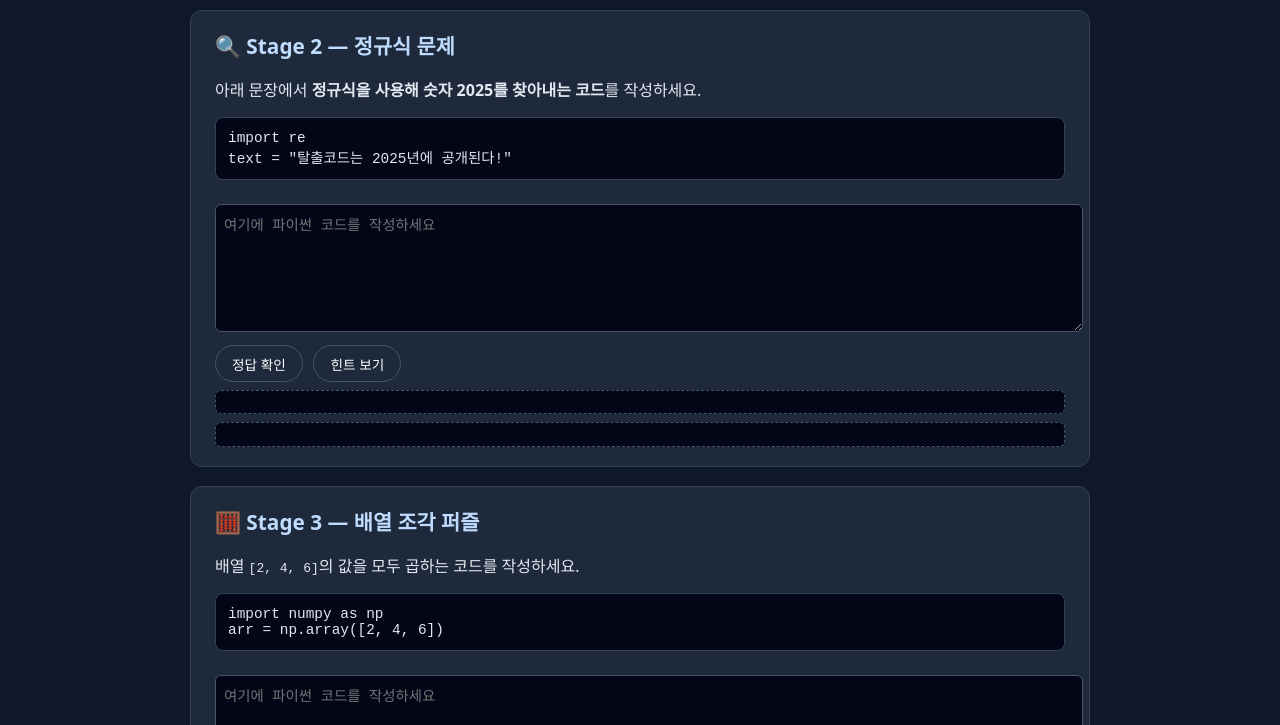
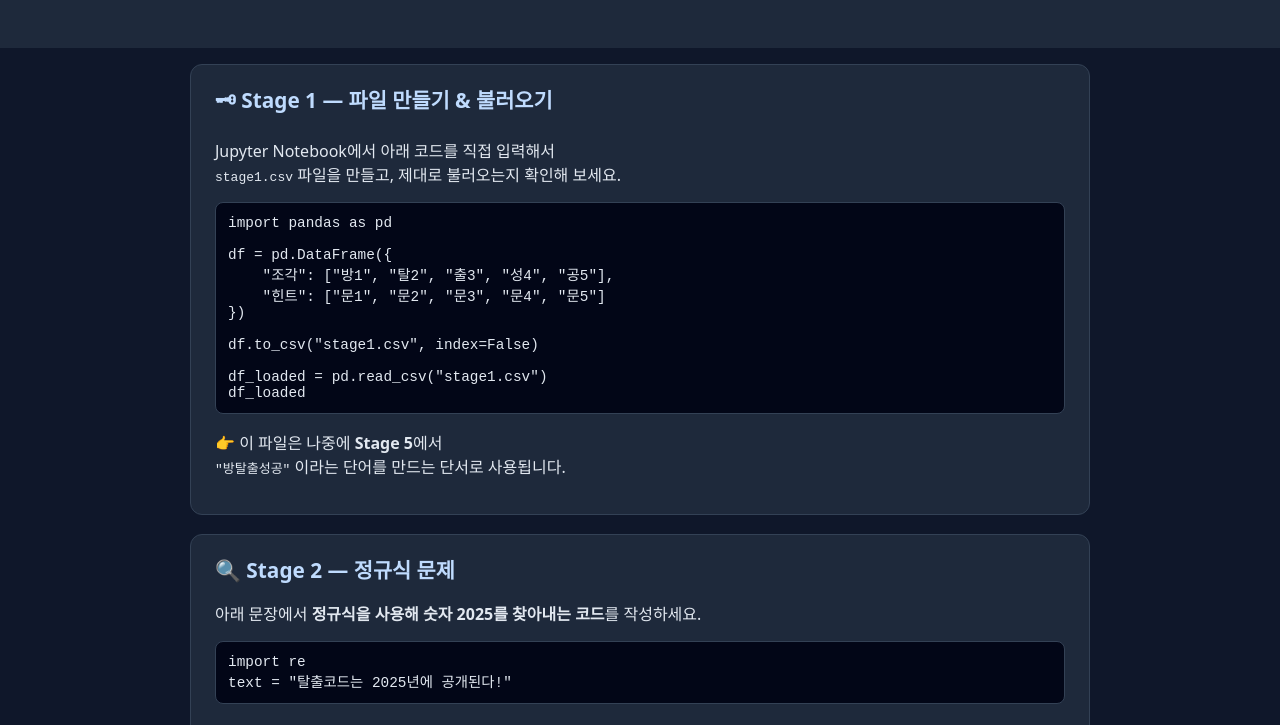
Before and after one commit to yblee0125-afk/-, a plain HTML site: page index.html in a window 1280 px wide. Shown: the part 172-897 px from the top of the page. Drawn offline with Linux system fonts and the light colour scheme.

Commit message:
Update index.html

```diff
--- a/index.html
+++ b/index.html
@@ -2,7 +2,7 @@
 <html lang="ko">
 <head>
   <meta charset="UTF-8" />
-  <title>데이터 방탈출 게임</title>
+  <title>데이터 방탈출 게임 - 학생용</title>
   <meta name="viewport" content="width=device-width, initial-scale=1" />
   <style>
     body {
@@ -99,11 +99,37 @@
 <body>
 
 <header>
-  <h1>🔐 데이터 방탈출 게임 🔐</h1>
+  <h1>🔐 데이터 방탈출 게임 🔐<h1>
   <p>힌트를 보고 코드를 직접 작성해 보세요!</p>
 </header>
 
 <main>
+
+  <!-- Stage 1 -->
+  <section class="stage">
+    <h2>🗝 Stage 1 — 파일 만들기 & 불러오기</h2>
+    <p>
+      Jupyter Notebook에서 아래 코드를 직접 입력해서<br>
+      <code>stage1.csv</code> 파일을 만들고, 제대로 불러오는지 확인해 보세요.
+    </p>
+
+    <pre><code>import pandas as pd
+
+df = pd.DataFrame({
+    "조각": ["방1", "탈2", "출3", "성4", "공5"],
+    "힌트": ["문1", "문2", "문3", "문4", "문5"]
+})
+
+df.to_csv("stage1.csv", index=False)
+
+df_loaded = pd.read_csv("stage1.csv")
+df_loaded</code></pre>
+
+    <p>
+      👉 이 파일은 나중에 <strong>Stage 5</strong>에서<br>
+      <code>"방탈출성공"</code> 이라는 단어를 만드는 단서로 사용됩니다.
+    </p>
+  </section>
 
   <!-- Stage 2 -->
   <section class="stage">
@@ -180,7 +206,8 @@ arr = np.array([2, 4, 6])</code></pre>
   <section class="stage">
     <h2>🧪 Stage 5 — '방탈출성공' 만들기</h2>
     <p>
-    글자와 숫자가 섞인 데이터(<code>"방1", "탈2"</code> 등)에서 <strong>숫자를 제거하고 글자만 남기는 코드</strong>를 작성한 뒤,
+      글자와 숫자가 섞인 데이터(<code>"방1", "탈2"</code> 등)에서
+      <strong>숫자를 제거하고 글자만 남기는 코드</strong>를 작성한 뒤,<br>
       이어붙여 어떤 단어가 되는지 확인하는 코드를 작성하세요.
     </p>
 
@@ -193,7 +220,6 @@ arr = np.array([2, 4, 6])</code></pre>
 
     <div id="s5-hint" class="hint-output"></div>
     <div id="s5-feedback" class="feedback"></div>
-
   </section>
 
 </main>
@@ -302,8 +328,9 @@ function checkStage5() {
   if (
     code.includes("str.replace") &&
     code.includes("\\d+") &&
-    code.includes("''.join") ||
-    code.includes('"".join')
+    (code.includes("''.join") || code.includes('"".
+join') || code.includes('"".
+join') || code.includes('"".join') )
   ) {
     fb.textContent = "🎉 정답! '방탈출성공'을 만드는 코드입니다!";
     fb.classList.add("ok");
```
Lines whose indentation alone changed are shown as unchanged.
